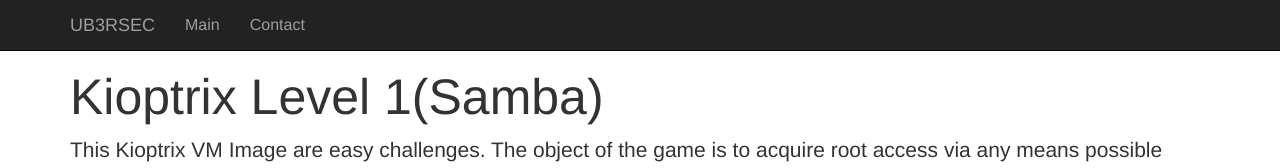
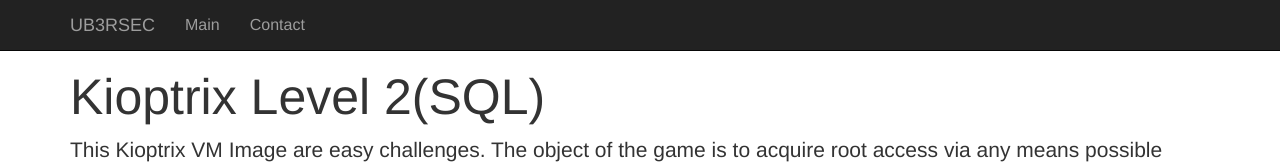
Before and after one commit to ub3rsec/ub3rsec.github.io, a plain HTML site: page kioptrix_level_2_sql.html in a window 1280 px wide. Shown: the top 168 px of the page. Drawn offline with Linux system fonts and the light colour scheme; a web font is replaced by a local one.

Commit message:
Minor typo fixed

```diff
--- a/kioptrix_level_2_sql.html
+++ b/kioptrix_level_2_sql.html
@@ -72,7 +72,7 @@
         <!-- First Featurette -->
         <div class="featurette">
             <!-- <img class="featurette-image img-circle img-responsive pull-right" src="http://placehold.it/500x500">  -->
-            <h2 class="featurette-heading">Kioptrix Level 1(Samba)
+            <h2 class="featurette-heading">Kioptrix Level 2(SQL)
                 <!-- <span class="text-muted">Will Catch Your Eye</span> -->
             </h2>
             <p class="lead">This Kioptrix VM Image are easy challenges. The object of the game is to acquire root access via any means possible (except actually hacking the VM server or player). The purpose of these games are to learn the basic tools and techniques in vulnerability assessment and exploitation. There are more ways than one to successfully complete the challenges.</p>
```
